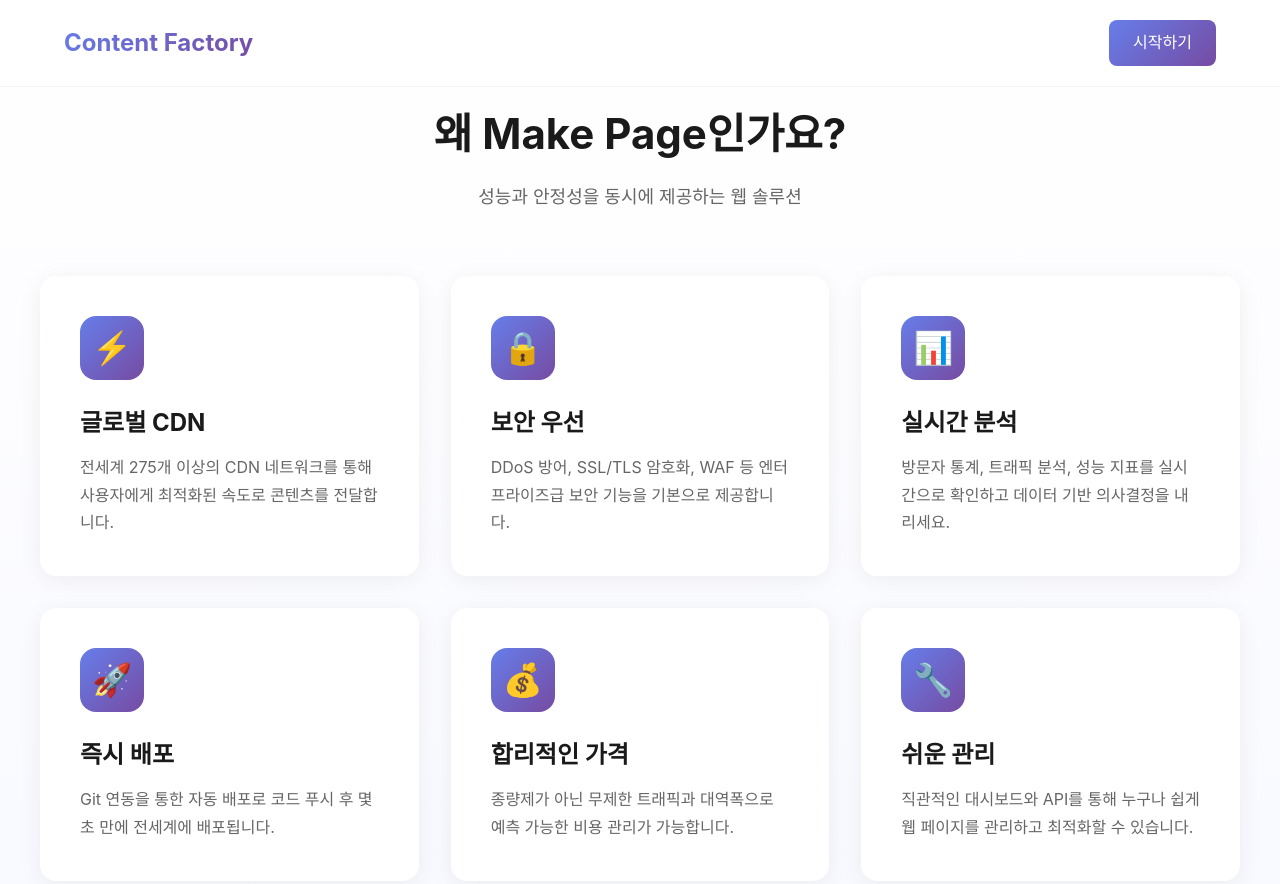
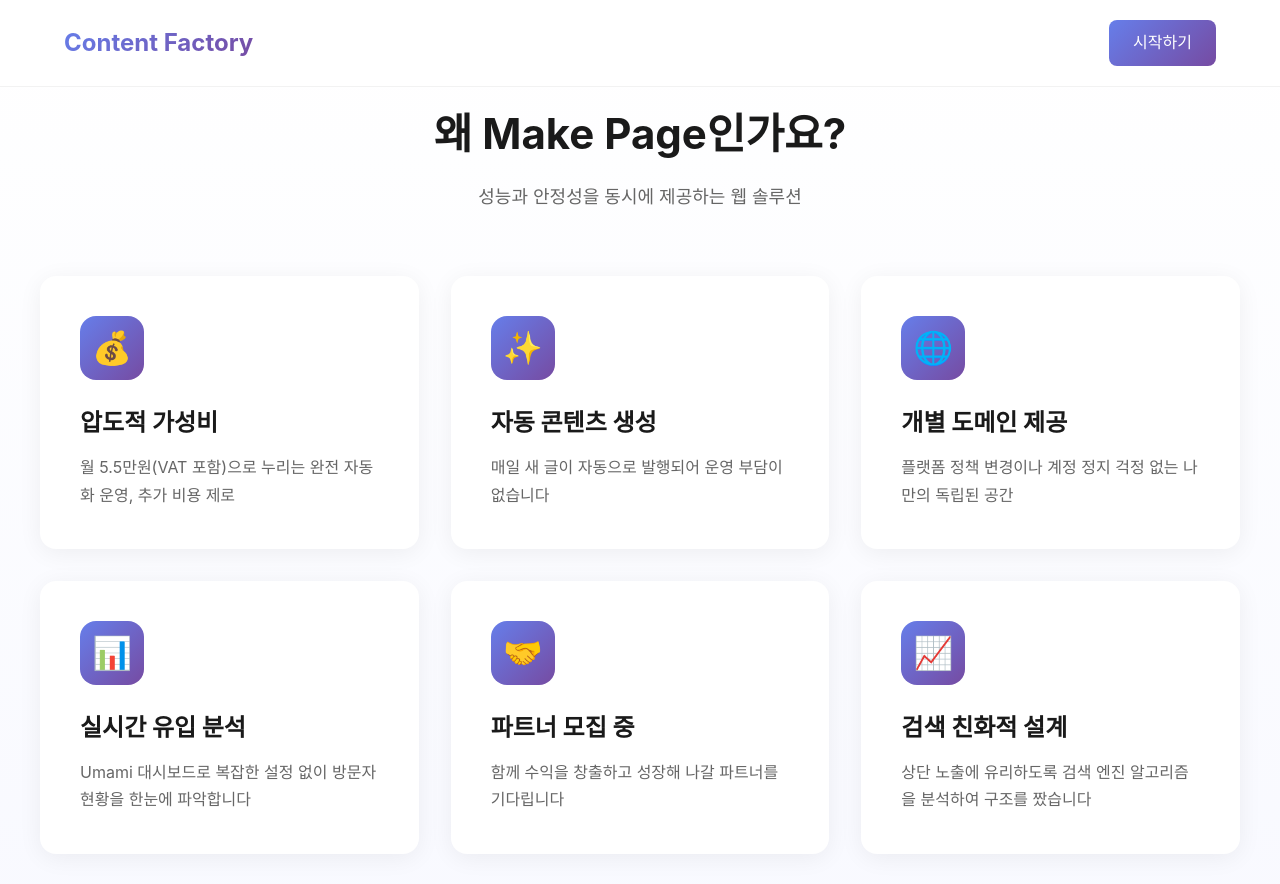
Before and after one commit to jeonwoohyun85/content-factory, a website: page landing/index.html in a window 1280 px wide. Shown: the top 884 px of the page. Drawn offline with Linux system fonts and the light colour scheme.

Commit message:
design: Features 카드 내용 복구

```diff
--- a/landing/index.html
+++ b/landing/index.html
@@ -353,34 +353,34 @@
         </div>
         <div class="features-grid">
             <div class="feature-card">
-                <div class="feature-icon">⚡</div>
-                <h3>글로벌 CDN</h3>
-                <p>전세계 275개 이상의 CDN 네트워크를 통해 사용자에게 최적화된 속도로 콘텐츠를 전달합니다.</p>
+                <div class="feature-icon">💰</div>
+                <h3>압도적 가성비</h3>
+                <p>월 5.5만원(VAT 포함)으로 누리는 완전 자동화 운영, 추가 비용 제로</p>
             </div>
             <div class="feature-card">
-                <div class="feature-icon">🔒</div>
-                <h3>보안 우선</h3>
-                <p>DDoS 방어, SSL/TLS 암호화, WAF 등 엔터프라이즈급 보안 기능을 기본으로 제공합니다.</p>
+                <div class="feature-icon">✨</div>
+                <h3>자동 콘텐츠 생성</h3>
+                <p>매일 새 글이 자동으로 발행되어 운영 부담이 없습니다</p>
+            </div>
+            <div class="feature-card">
+                <div class="feature-icon">🌐</div>
+                <h3>개별 도메인 제공</h3>
+                <p>플랫폼 정책 변경이나 계정 정지 걱정 없는 나만의 독립된 공간</p>
             </div>
             <div class="feature-card">
                 <div class="feature-icon">📊</div>
-                <h3>실시간 분석</h3>
-                <p>방문자 통계, 트래픽 분석, 성능 지표를 실시간으로 확인하고 데이터 기반 의사결정을 내리세요.</p>
+                <h3>실시간 유입 분석</h3>
+                <p>Umami 대시보드로 복잡한 설정 없이 방문자 현황을 한눈에 파악합니다</p>
             </div>
             <div class="feature-card">
-                <div class="feature-icon">🚀</div>
-                <h3>즉시 배포</h3>
-                <p>Git 연동을 통한 자동 배포로 코드 푸시 후 몇 초 만에 전세계에 배포됩니다.</p>
+                <div class="feature-icon">🤝</div>
+                <h3>파트너 모집 중</h3>
+                <p>함께 수익을 창출하고 성장해 나갈 파트너를 기다립니다</p>
             </div>
             <div class="feature-card">
-                <div class="feature-icon">💰</div>
-                <h3>합리적인 가격</h3>
-                <p>종량제가 아닌 무제한 트래픽과 대역폭으로 예측 가능한 비용 관리가 가능합니다.</p>
-            </div>
-            <div class="feature-card">
-                <div class="feature-icon">🔧</div>
-                <h3>쉬운 관리</h3>
-                <p>직관적인 대시보드와 API를 통해 누구나 쉽게 웹 페이지를 관리하고 최적화할 수 있습니다.</p>
+                <div class="feature-icon">📈</div>
+                <h3>검색 친화적 설계</h3>
+                <p>상단 노출에 유리하도록 검색 엔진 알고리즘을 분석하여 구조를 짰습니다</p>
             </div>
         </div>
     </section>
```
